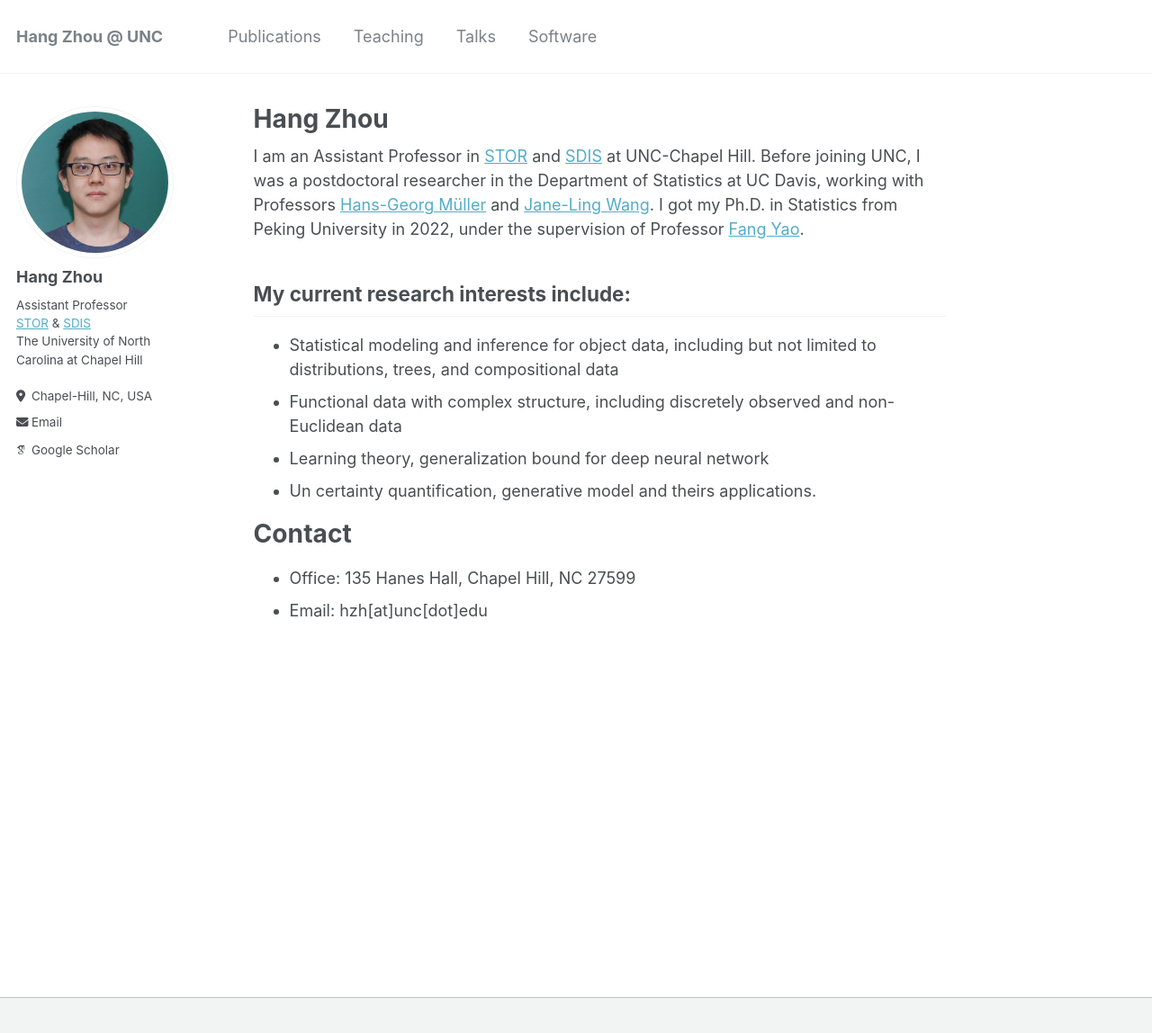
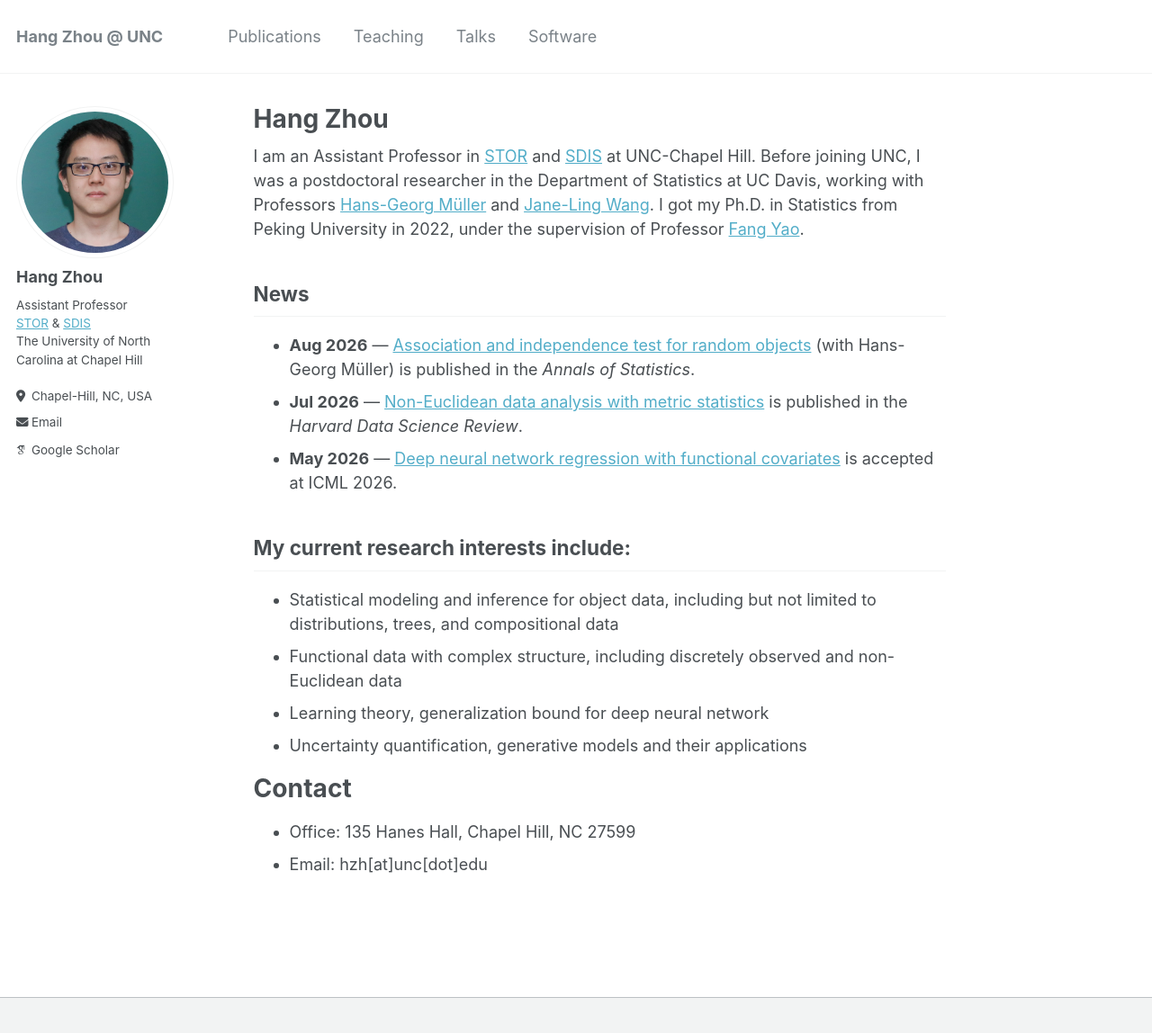
Before and after one commit to hg-zh/hg-zh.github.io, a Jekyll site: the page built from _pages/about.md, in a window 1280 px wide and 1181 px high. Shown: the top 1148 px of the window at 90% size. Built offline with Jekyll 4.4.1, drawn with Linux system fonts in a browser that asks for light colours; some web fonts are replaced.

Commit message:
Add News section to the home page
Three most recent items (AoS 2026, HDSR 2026, ICML 2026), each linked to
the paper, placed between the intro and the research interests. Also fix
two typos in the research-interests list.

Co-Authored-By: Claude Fable 5.1 <noreply@anthropic.com>
Claude-Session: https://claude.ai/code/session_015eLNRrdaTfR1BK5pmmyTVv

```diff
--- a/_pages/about.md
+++ b/_pages/about.md
@@ -10,13 +10,20 @@ redirect_from:
 I am an Assistant Professor in [STOR](https://stor.unc.edu) and [SDIS](https://sdis.unc.edu) at UNC-Chapel Hill. Before joining UNC, I was a postdoctoral researcher in the Department of Statistics at UC Davis, working with Professors [Hans-Georg Müller](https://anson.ucdavis.edu/~mueller/) and [Jane-Ling Wang](https://anson.ucdavis.edu/~wang/). I got my Ph.D. in Statistics from Peking University in 2022, under the supervision of Professor [Fang Yao](https://www.math.pku.edu.cn/teachers/yaof/Homepage.html).
 
 
+## News
+
+- **Aug 2026** — [Association and independence test for random objects](https://projecteuclid.org/journals/annals-of-statistics/volume-54/issue-4/Association-and-independence-test-for-random-objects/10.1214/26-AOS2632.short) (with Hans-Georg Müller) is published in the *Annals of Statistics*.
+- **Jul 2026** — [Non-Euclidean data analysis with metric statistics](https://hdsr.mitpress.mit.edu/pub/fi0cphkz/release/2) is published in the *Harvard Data Science Review*.
+- **May 2026** — [Deep neural network regression with functional covariates](https://openreview.net/forum?id=ZL4hmM496P) is accepted at ICML 2026.
+
+
 ## My current research interests include:
 
 
 - Statistical modeling and inference for object data, including but not limited to distributions, trees, and compositional data
 - Functional data with complex structure, including discretely observed and non-Euclidean data
 - Learning theory, generalization bound for deep neural network
-- Un certainty quantification, generative model and theirs applications.
+- Uncertainty quantification, generative models and their applications
 
 
 
```
